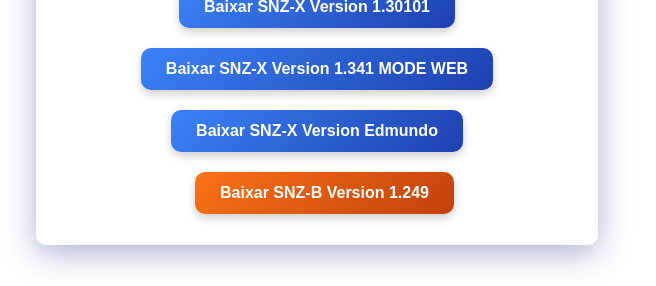
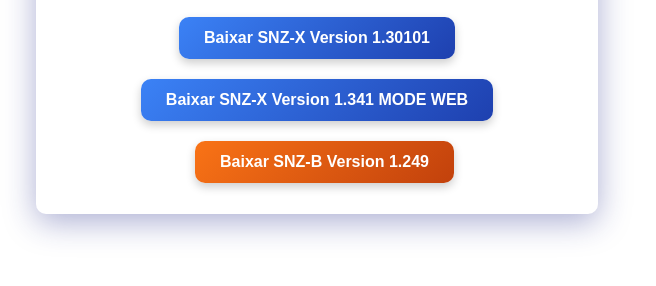
Before and after one commit to SidneySDev/SNZX-INC, a browser extension: page index.html in a window 1280 px wide. Shown: the part 514-800 px from the top of the page, 624-1280 px from the left. Drawn offline with Linux system fonts and the light colour scheme.

Commit message:
Update index.html

```diff
--- a/index.html
+++ b/index.html
@@ -223,7 +223,7 @@
                 <!-- Link para instalação do XPI -->
                 <a href="./snz_x1-1.30101.xpi" class="download-btn">Baixar SNZ-X Version 1.30101</a>
                 <a href="./SNZ-X_1.341_MODEWEB.xpi" class="download-btn">Baixar SNZ-X Version 1.341 MODE WEB</a>
-                <a href="./541377f31d3f41e5a9e1-1.3334edmundo.xpi" class="download-btn">Baixar SNZ-X Version Edmundo</a>
+                <!-- <a href="./541377f31d3f41e5a9e1-1.3334edmundo.xpi" class="download-btn">Baixar SNZ-X Version Edmundo</a>-->
                 <a href="./SNZ_B-1.249.xpi" class="download-btn-orange">Baixar SNZ-B Version 1.249</a>
 
 
```
